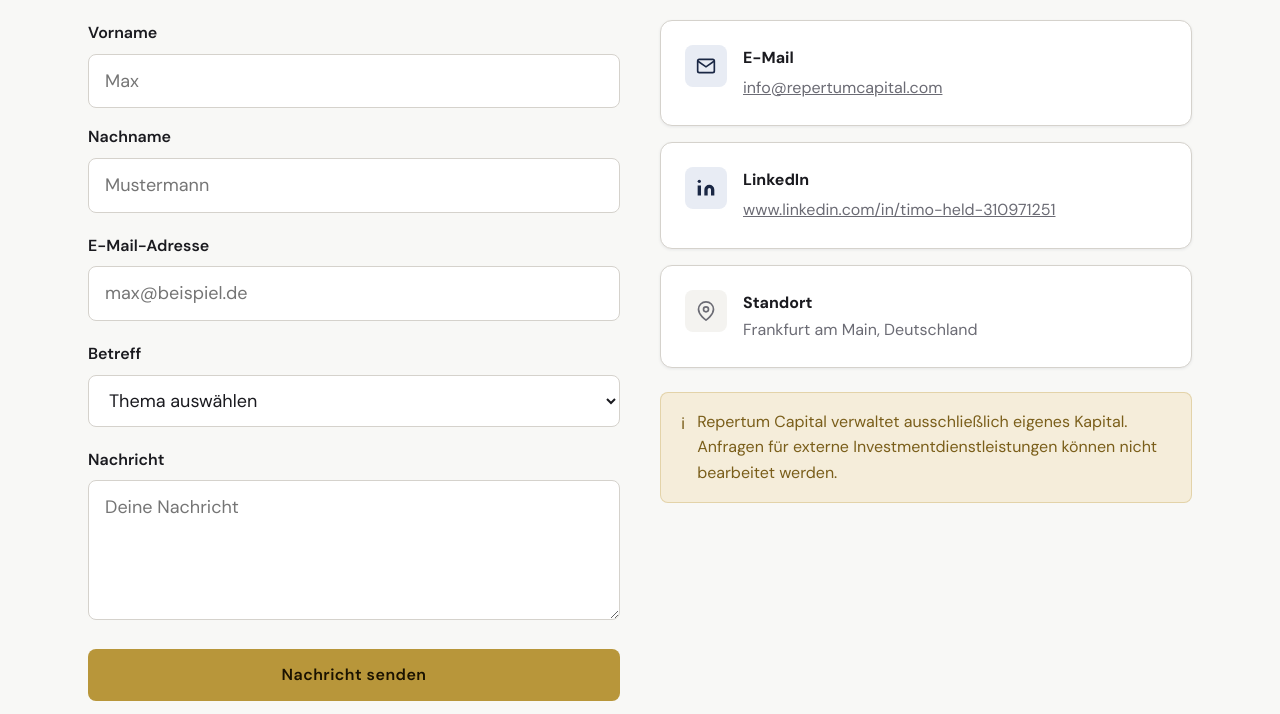
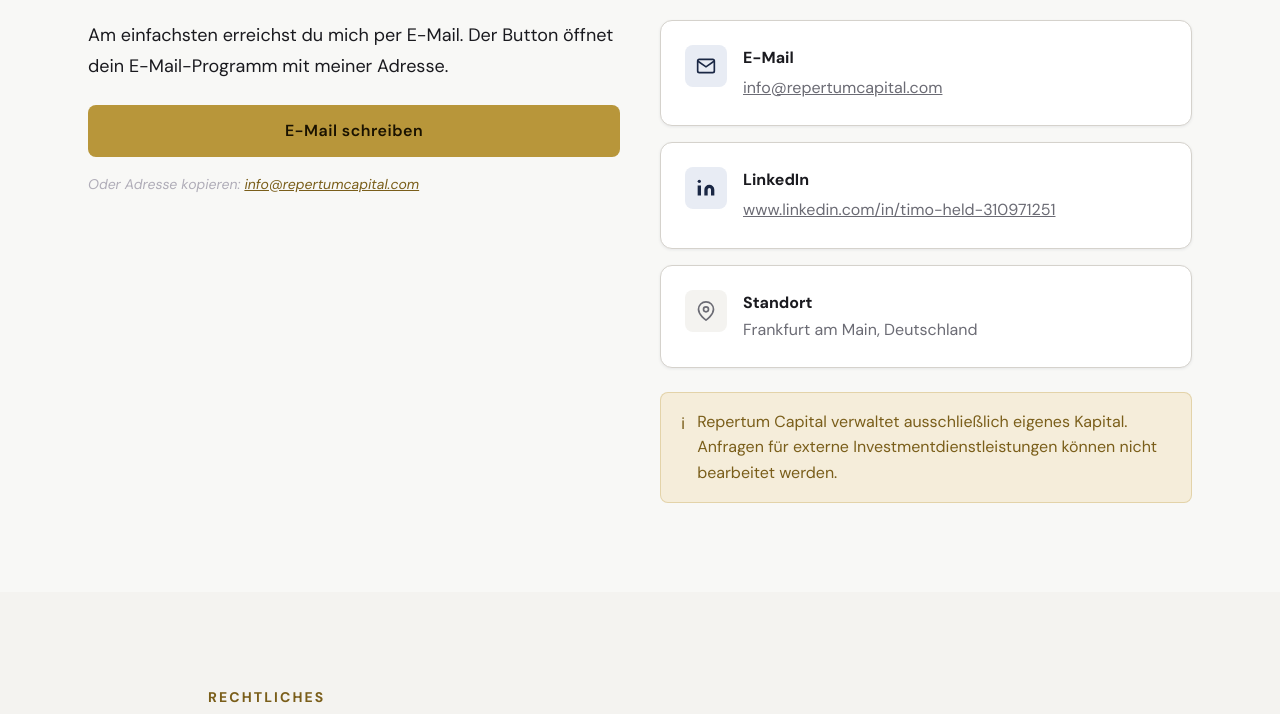
Before and after one commit to repertumcapital/repertum-capital, a plain HTML site: page contact.html in a window 1280 px wide. Shown: the part 555-1269 px from the top of the page. Drawn offline with Linux system fonts and the light colour scheme.

Commit message:
Replace contact form with a mailto link
- Remove the Formspree form and the nav.js handler that blocked submit
  but showed 'Nachricht gesendet' (messages never arrived)
- Add an 'E-Mail schreiben' mailto button with a prefilled subject
- Fix the LinkedIn link on the contact page (href was '#')
- Datenschutz note no longer mentions a contact form

Co-Authored-By: Claude Opus 5.5 <noreply@anthropic.com>
Claude-Session: https://claude.ai/code/session_01BiY5V8T6fcJmYmwPQ3d3c1

```diff
--- a/contact.html
+++ b/contact.html
@@ -63,68 +63,21 @@
     <div class="container">
       <div class="grid-2" style="align-items:start;gap:var(--space-10);">
 
-        <!-- Contact Form -->
+        <!-- Contact via email (no form, no third-party form service) -->
         <div>
           <span class="section-label">Nachricht senden</span>
           <h2 class="section-title">Schreib mir</h2>
 
-          <!--
-            ⚠ KONTAKTFORMULAR-BACKEND:
-            Dieses Formular ist ein HTML-Frontend ohne Backend.
-            In WordPress: Formular-Plugin wie Contact Form 7 oder WPForms verwenden.
-            Alternativ: mailto: Fallback unten nutzen.
-          -->
-          <form
-            id="contact-form"
-            action="https://formspree.io/f/mwvwzeoe"
-            method="POST"
-            style="margin-top: var(--space-6);"
-          >
-            <input type="hidden" name="_subject" value="Neue Nachricht über Repertum Capital Management">
-            <input type="hidden" name="_captcha" value="false">
+          <p style="margin-top: var(--space-6); line-height: 1.7;">
+            Am einfachsten erreichst du mich per E-Mail. Der Button öffnet dein E-Mail-Programm mit meiner Adresse.
+          </p>
 
-            <div class="grid-2" style="gap: var(--space-4);">
-              <div class="form-group" style="margin-bottom: 0;">
-                <label class="form-label" for="name">Vorname</label>
-                <input class="form-input" type="text" id="name" name="first_name" required placeholder="Max" autocomplete="given-name">
-              </div>
+          <a href="mailto:info@repertumcapital.com?subject=Repertum%20Capital%20%E2%80%93%20Kontakt" class="btn btn--primary" style="width: 100%; justify-content: center; margin-top: var(--space-6);">
+            E-Mail schreiben
+          </a>
 
-              <div class="form-group" style="margin-bottom: 0;">
-                <label class="form-label" for="lastname">Nachname</label>
-                <input class="form-input" type="text" id="lastname" name="last_name" required placeholder="Mustermann" autocomplete="family-name">
-              </div>
-            </div>
-
-            <div class="form-group" style="margin-top: var(--space-5);">
-              <label class="form-label" for="email">E-Mail-Adresse</label>
-              <input class="form-input" type="email" id="email" name="email" required placeholder="max@beispiel.de" autocomplete="email">
-            </div>
-
-            <div class="form-group">
-              <label class="form-label" for="topic">Betreff</label>
-              <select class="form-input form-select" id="topic" name="topic" required>
-                <option value="">Thema auswählen</option>
-                <option value="Networking / Karriere">Networking / Karriere</option>
-                <option value="Research-Feedback">Research-Feedback</option>
-                <option value="Portfolio-Frage">Portfolio-Frage</option>
-                <option value="Sonstiges">Sonstiges</option>
-              </select>
-            </div>
-
-            <div class="form-group">
-              <label class="form-label" for="message">Nachricht</label>
-              <textarea class="form-textarea" id="message" name="message" required placeholder="Deine Nachricht"></textarea>
-            </div>
-
-            <button type="submit" class="btn btn--primary" style="width: 100%; justify-content: center;">
-              Nachricht senden
-            </button>
-          </form>
-
-          <!-- Direct email fallback -->
           <p class="note" style="margin-top:var(--space-4);">
-            Oder direkt per E-Mail:
-            <!-- ⚠ E-MAIL-ADRESSE HIER EINTRAGEN -->
+            Oder Adresse kopieren:
             <a href="mailto:info@repertumcapital.com" style="color:var(--color-gold-text);">info@repertumcapital.com</a>
           </p>
         </div>
@@ -152,8 +105,7 @@
               </div>
               <div>
                 <p style="font-weight:700;font-size:var(--text-sm);margin-bottom:2px;">LinkedIn</p>
-                <!-- ⚠ LINKEDIN-URL HIER EINTRAGEN -->
-                <a href="#" target="_blank" rel="noopener noreferrer" style="font-size:var(--text-sm);color:var(--color-text-muted);">www.linkedin.com/in/timo-held-310971251</a>
+                <a href="https://www.linkedin.com/in/timo-held-310971251" target="_blank" rel="noopener noreferrer" style="font-size:var(--text-sm);color:var(--color-text-muted);">www.linkedin.com/in/timo-held-310971251</a>
               </div>
             </div>
 
@@ -218,7 +170,7 @@
         <p>Die durch mich erstellten Inhalte und Werke auf diesen Seiten unterliegen dem deutschen Urheberrecht. Beiträge Dritter sind als solche gekennzeichnet. Die Vervielfältigung, Bearbeitung, Verbreitung und jede Art der Verwertung außerhalb der Grenzen des Urheberrechtes bedürfen der schriftlichen Zustimmung.</p>
 
         <h3>Datenschutz</h3>
-        <p>Diese Website erhebt keine personenbezogenen Daten über Tracking-Dienste. Das Kontaktformular ist clientseitig implementiert (kein Backend). Eine separate Datenschutzerklärung ist bei Aktivierung des Kontaktformulars mit Backend erforderlich.</p>
+        <p>Diese Website erhebt keine personenbezogenen Daten über Tracking-Dienste. Es gibt kein Kontaktformular; Kontakt ist nur per E-Mail möglich.</p>
       </div>
     </div>
   </section>
--- a/nav.js
+++ b/nav.js
@@ -133,20 +133,6 @@
       });
     });
 
-    /* ─── CONTACT FORM ───────────────────────────────────── */
-    const contactForm = document.getElementById('contact-form');
-    if (contactForm) {
-      contactForm.addEventListener('submit', function (e) {
-        e.preventDefault();
-        const btn = contactForm.querySelector('button[type="submit"]');
-        const orig = btn.textContent;
-        btn.textContent = 'Nachricht gesendet ✓';
-        btn.disabled = true;
-        btn.style.background = 'var(--color-success)';
-        setTimeout(() => { btn.textContent = orig; btn.disabled = false; btn.style.background = ''; }, 4000);
-      });
-    }
-
     /* ─── SCROLL REVEAL ──────────────────────────────────── */
     if ('IntersectionObserver' in window) {
       const io = new IntersectionObserver((entries) => {
```
